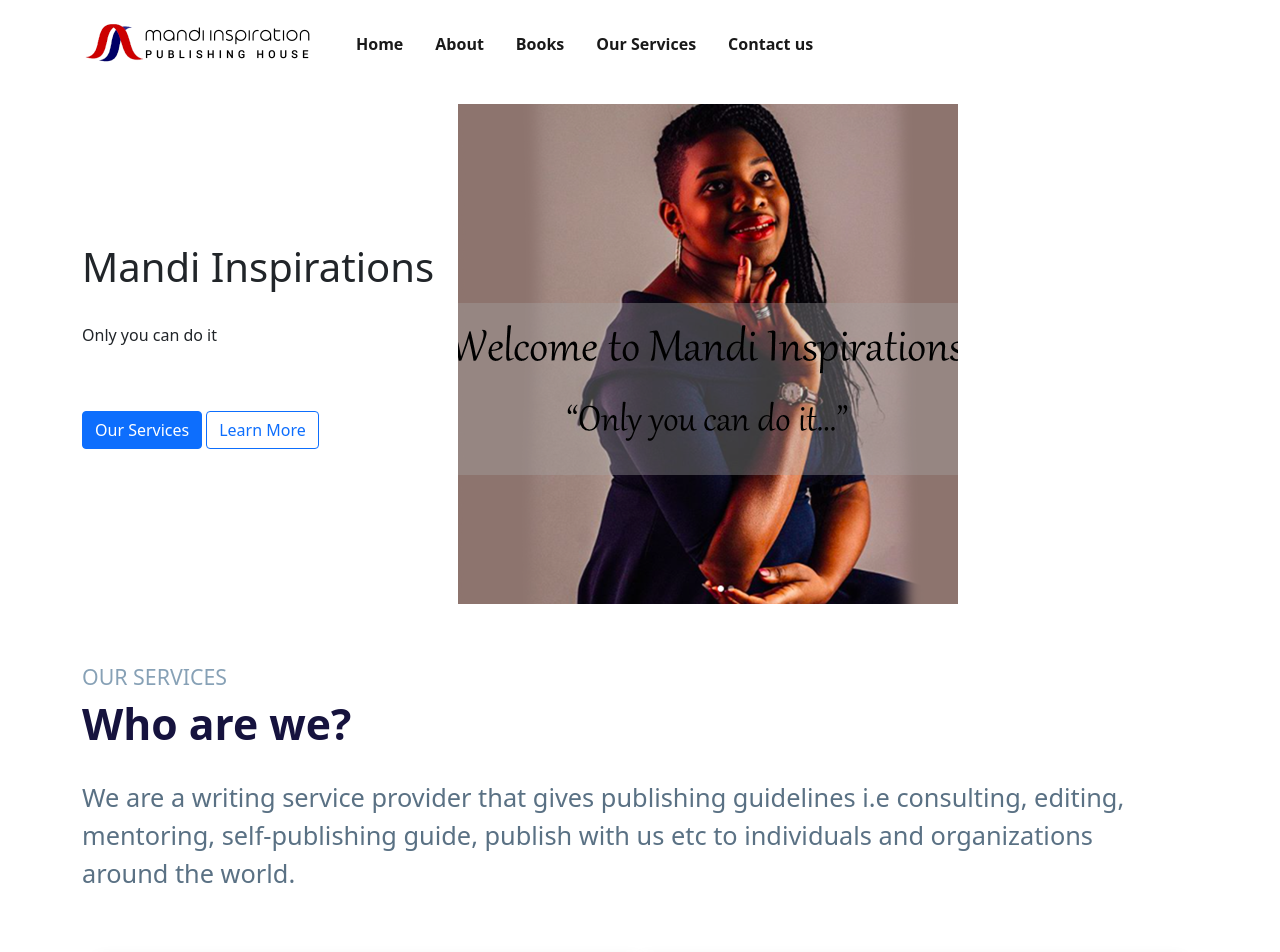
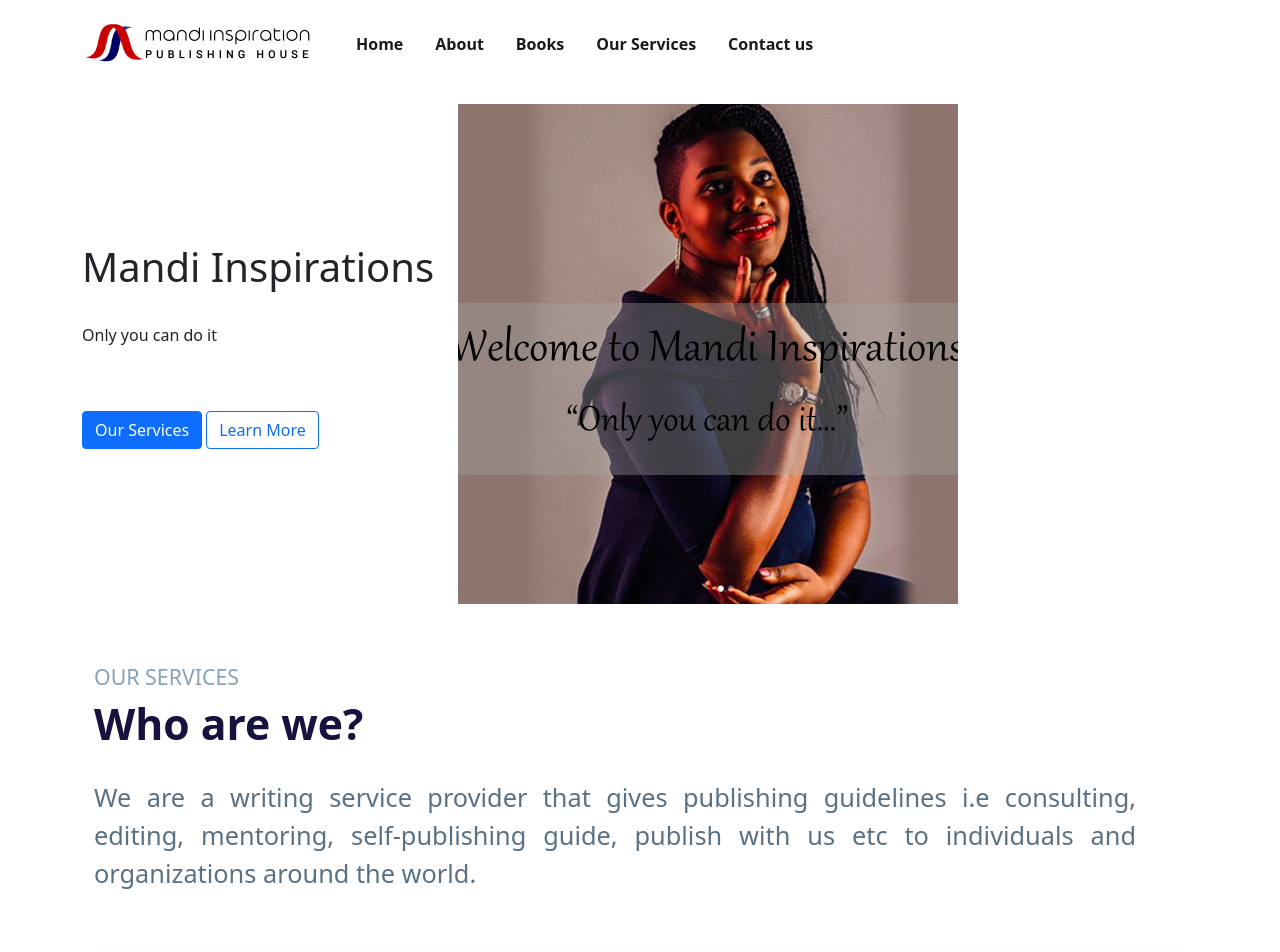
Before and after one commit to TehillahK/Mand-inspiration-web, a React (Create React App) app: page / in a window 1280 px wide. Shown: the top 952 px of the page. Built offline with nearby package versions, Linux system fonts and the light colour scheme.

Commit message:
text align stuff

```diff
--- a/src/presentation/components/GeneralBanner.js
+++ b/src/presentation/components/GeneralBanner.js
@@ -3,7 +3,7 @@
 
 const GeneralBanner = (props) => {
     return (
-        <div>
+        <div className="container">
             <h1 className={"sub-title"}>{props.section}</h1>
             <h2 className={"title"}>{props.title}</h2>
             {props.text && <p className={"text"}>{props.text}</p>}
--- a/src/presentation/scss/_typography.scss
+++ b/src/presentation/scss/_typography.scss
@@ -23,6 +23,8 @@
   color: #5A7184;
   margin-top: 30px;
   margin-bottom: 60px;
+  text-align: justify;
+  text-justify: inter-word;
 }
 .text-center{
   text-align: center;
```
Also changed, not shown: src/presentation/dist/css/main.css, 1 other file (tests, documents, lock files or other folders).
